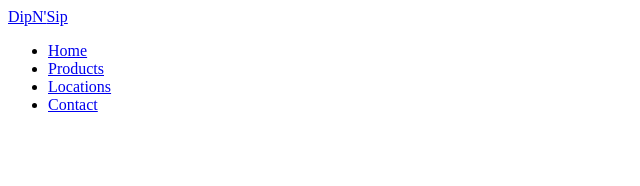
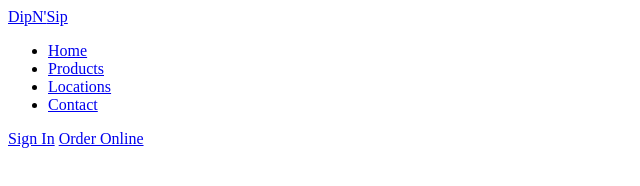
Before and after one commit to AroushKhan13/Coffee-Shop, a plain HTML site: page index.html in a window 1280 px wide. Shown: the whole page, without its empty margins (0-640 px from the left). Drawn offline with Linux system fonts and the light colour scheme.

Commit message:
Add navigation buttons to index.html
Added navigation buttons for Sign In and Order Online.

```diff
--- a/index.html
+++ b/index.html
@@ -4,6 +4,8 @@
     <meta charset="UTF-8">
     <meta name="viewport" content="width-device-width, initial-scal=1.0">
     <title>AKA Coffee</title>
+    <!--Link to font-->
+
     <!--Link to CSS file-->
     <link rel="stylesheets" href="styles.css">
 </head>
@@ -24,6 +26,11 @@
                 </ul>
             </nav>
 
+            <div class="nav-buttons">
+                <a href="#" class="btn btn-secondary">Sign In</a>
+                <a href="#" class="btn btn-primary">Order Online</a>
+            </div>
+        </div>
 
 
 
```
